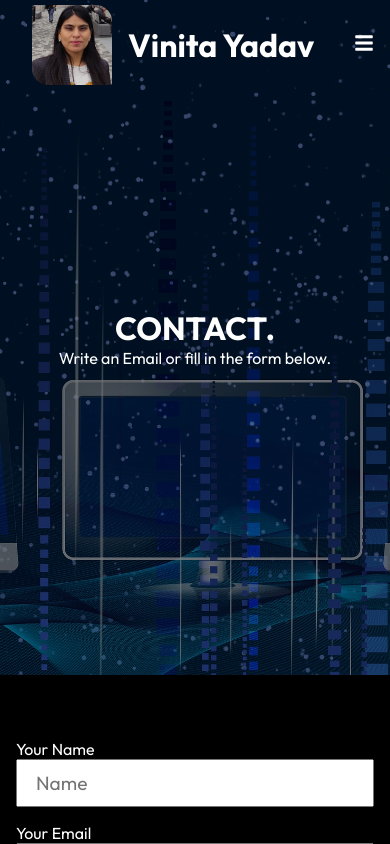
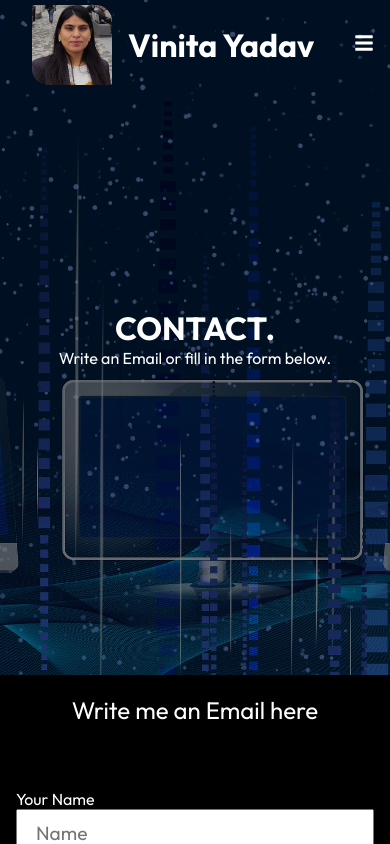
Before and after one commit to Vinita686/my-portfolio-React, a React (Create React App) app: page /contact in a window 390 px wide. Shown: the top 844 px of the page. Built offline with nearby package versions, Linux system fonts and the light colour scheme.

Commit message:
added media query to make cards responsive

```diff
--- /dev/null
+++ b/src/Components/Mailto/Mailto.css
@@ -0,0 +1,6 @@
+.email {
+    display: flex;
+    justify-content: center;
+    margin-top: 20px;
+    font-size: x-large;
+}
--- /dev/null
+++ b/src/Components/Mailto/Mailto.js
@@ -0,0 +1,19 @@
+import React from 'react'
+import { Link } from 'react-router-dom'
+import "./Mailto.css";
+
+const Mailto = ({mailto, label}) => {
+  return (
+    <div className='email'>
+    <Link to='yadav.vinita@gmail.com' onClick={(event) => {
+        window.location.href = mailto;
+        event.preventDefault();
+    }}
+    >
+        {label}
+    </Link>
+    </div>
+  );
+}
+
+export default Mailto;
--- a/src/Components/Project/ProjectCard.css
+++ b/src/Components/Project/ProjectCard.css
@@ -46,3 +46,19 @@
   margin-top: 30px;
 
 }
+
+/* Media queries for responsiveness of cards in smaller screens */
+@media screen and (max-width: 1040px) {
+  .projects-container {
+    width: fit-content;
+    grid-template-columns: repeat(2, 1fr);
+  }
+}
+
+@media screen and (max-width: 740px) {
+  .projects-container {
+    width: fit-content;
+    grid-template-columns: 1fr;
+  }
+
+}
--- a/src/pages/Contact.js
+++ b/src/pages/Contact.js
@@ -2,12 +2,14 @@ import Navbar from "../Components/Navbar/Navbar";
 import Footer from "../Components/Footer/Footer";
 import HeroImg from "../Components/HeroImg/HeroImg";
 import Form from "../Components/ContactForm/Form";
+import Mailto from "../Components/Mailto/Mailto";
 
 function Contact() {
   return (
     <div >
     <Navbar />
     <HeroImg heading="CONTACT." text="Write an Email or fill in the form below." />
+    <Mailto label="Write me an Email here" mailto="mailto:yadav.vinita@gmail.com" />
     <Form />
     <Footer />
     </div>
```
